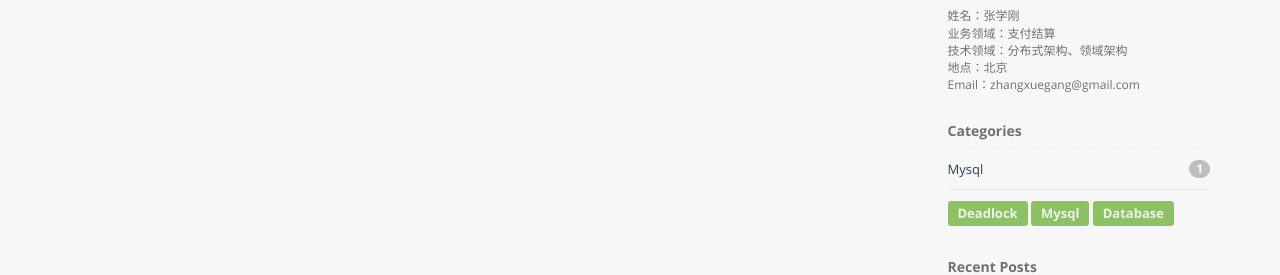
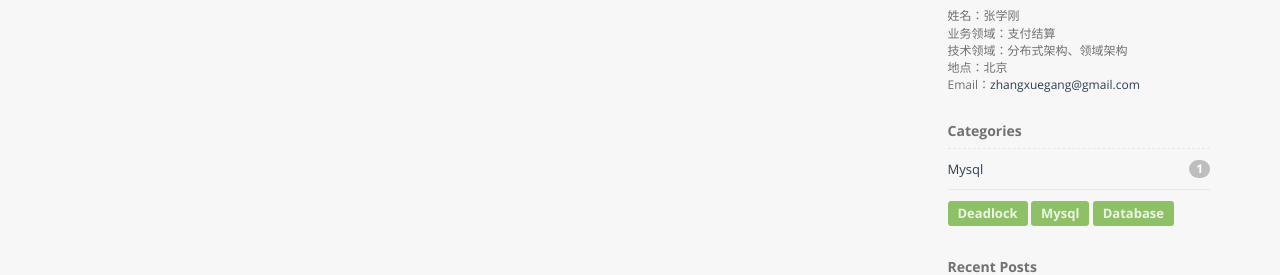
Before and after one commit to unionstars/unionstars.github.io, a Jekyll site: the page built from index.html, in a window 1280 px wide. Shown: the part 317-592 px from the top of the page. Built offline with Jekyll 4.4.1, drawn with Linux system fonts in a browser that asks for light colours; the list of posts is cut into pages by our own code; some of the changed lines change nothing that is shown.

Commit message:
refactor

```diff
--- a/_includes/author.html
+++ b/_includes/author.html
@@ -9,6 +9,6 @@
     业务领域：支付结算<br />
     技术领域：分布式架构、领域架构<br />
     地点：北京<br />
-    Email：zhangxuegang@gmail.com<br />
+    Email：<a href=mailto:zhangxuegang@gmail.com>zhangxuegang@gmail.com</a><br />
 </p>
 </div>
```
